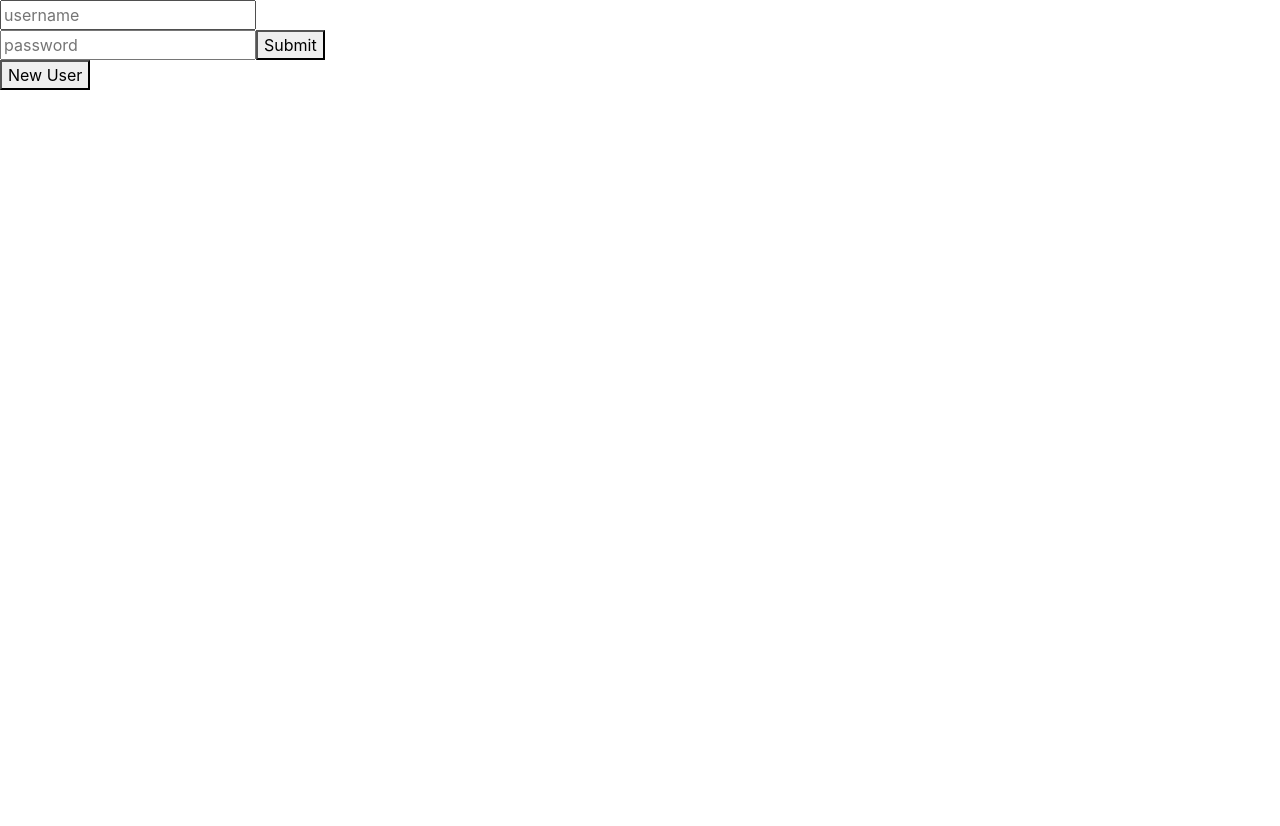
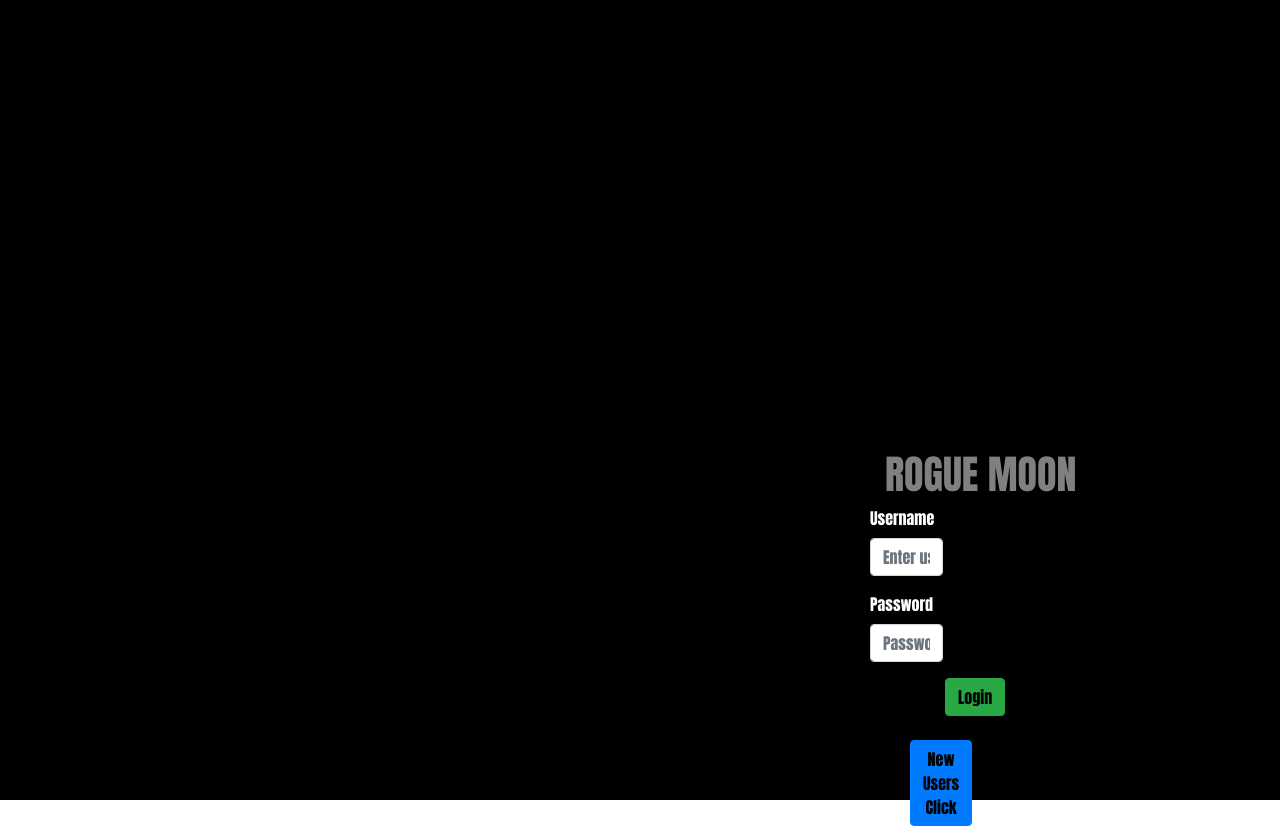
Before and after one commit to BenLooper/RogueMoon, a React (Create React App) app in the folder frontend/: page /login in a window 1280 px wide. Before the commit the page ends 800 px from the top, so only its background shows below. Built offline with nearby package versions, Linux system fonts and the light colour scheme.

Commit message:
Styled login page

```diff
--- a/frontend/src/App.css
+++ b/frontend/src/App.css
@@ -237,3 +237,17 @@
 .reactor-image{
   max-height: 100%;
 }
+
+
+/* Login Page */
+
+.login-page{
+  background-color: black;
+  height: 100vh;
+}
+
+.login-form{
+  padding-top: 450px;
+  margin-left: 840px;
+  justify-content: center;
+}
--- a/frontend/src/components/Login.js
+++ b/frontend/src/components/Login.js
@@ -1,4 +1,5 @@
 import React, { useState } from 'react'
+import { Container, Row, Col, Button, Form } from 'react-bootstrap'
 import { useDispatch, useSelector } from 'react-redux'
 import history from '../history'
 
@@ -11,6 +12,7 @@ const Login = () => {
     const passwordInput = useSelector((state) => state.passwordInput)
 
     const handleUsernameChange = (e) => {
+        console.log(e.target)
         dispatch({ type: 'CHANGE_USERNAME_INPUT', value: e.target.value })
     }
 
@@ -18,7 +20,8 @@ const Login = () => {
         dispatch({ type: 'CHANGE_PASSWORD_INPUT', value: e.target.value })
     }
 
-    const handleLogin = () => {
+    const handleLogin = (e) => {
+        e.preventDefault();
         fetch('http://localhost:3000/auth', {
             method: 'POST',
             headers: {
@@ -39,7 +42,8 @@ const Login = () => {
 
     }
 
-    const handleSignUp = () => {
+    const handleSignUp = (e) => {
+        e.preventDefault();
         fetch('http://localhost:3000/users', {
             method: "POST",
             headers: {
@@ -51,21 +55,46 @@ const Login = () => {
                 password: passwordInput
             })
         })
-        .then(res=>res.json())
-        .then(message => message.success?handleLogin():console.log('error'))
+            .then(res => res.json())
+            .then(message => message.success ? handleLogin(e) : console.log('error'))
     }
 
     return (
-        <div>
-            <input type='text' placeholder='username' onChange={(e) => handleUsernameChange(e)} />
-            <br></br>
-            <input type='text' placeholder='password' onChange={(e) => handlePasswordChange(e)} />
-            <button onClick={signUp?handleSignUp:handleLogin}>Submit</button>
-            <br></br>
-            <button onClick={signUp ? () => setSignUp(false) : () => setSignUp(true)}>
-                {signUp ? 'Existing User' : 'New User'}
-            </button>
-        </div>
+        <Container className="login-page" fluid>
+            <Row>
+                <Col className="login-form">
+                    <Form onSubmit={(e) => signUp ? handleSignUp(e) : handleLogin(e)}>
+                        <Col style={{ paddingLeft: '30px' }}>
+                            <h1 style={{ color: 'grey', fontFamily: 'impact' }}>ROGUE MOON</h1>
+                        </Col>
+                        <Col xs={3}>
+                            <Form.Group controlId='userInput'>
+                                <Form.Label style={{ color: 'white', fontFamily: 'impact' }}>Username</Form.Label>
+                                <Form.Control style={{ color: 'black', fontFamily: 'impact' }} onChange={(e) => handleUsernameChange(e)} placeholder="Enter username" />
+                            </Form.Group>
+                        </Col>
+
+                        <Col xs={3}>
+                            <Form.Group controlId="passwordInput">
+                                <Form.Label style={{ color: 'white', fontFamily: 'impact' }}>Password</Form.Label>
+                                <Form.Control style={{ color: 'black', fontFamily: 'impact' }} onChange={(e) => handlePasswordChange(e)} type="password" placeholder="Password" />
+                            </Form.Group>
+                        </Col>
+                        <Col xs={3} style={{ paddingLeft: '90px', color: 'black', fontFamily: 'impact' }}>
+                            <Button style={{ color: 'black' }} variant="success" type="submit" >
+                                {signUp ? 'Sign up' : 'Login'}
+                            </Button>
+                        </Col>
+                        <br></br>
+                        <Col xs={3} style={{ paddingLeft: '55px', fontFamily: 'impact' }}>
+                            <Button style={{ color: 'black' }} onClick={signUp ? () => setSignUp(false) : () => setSignUp(true)}>
+                                {signUp ? 'Existing Users Click' : 'New Users Click'}
+                            </Button>
+                        </Col>
+                    </Form>
+                </Col>
+            </Row>
+        </Container>
     )
 }
 
```
